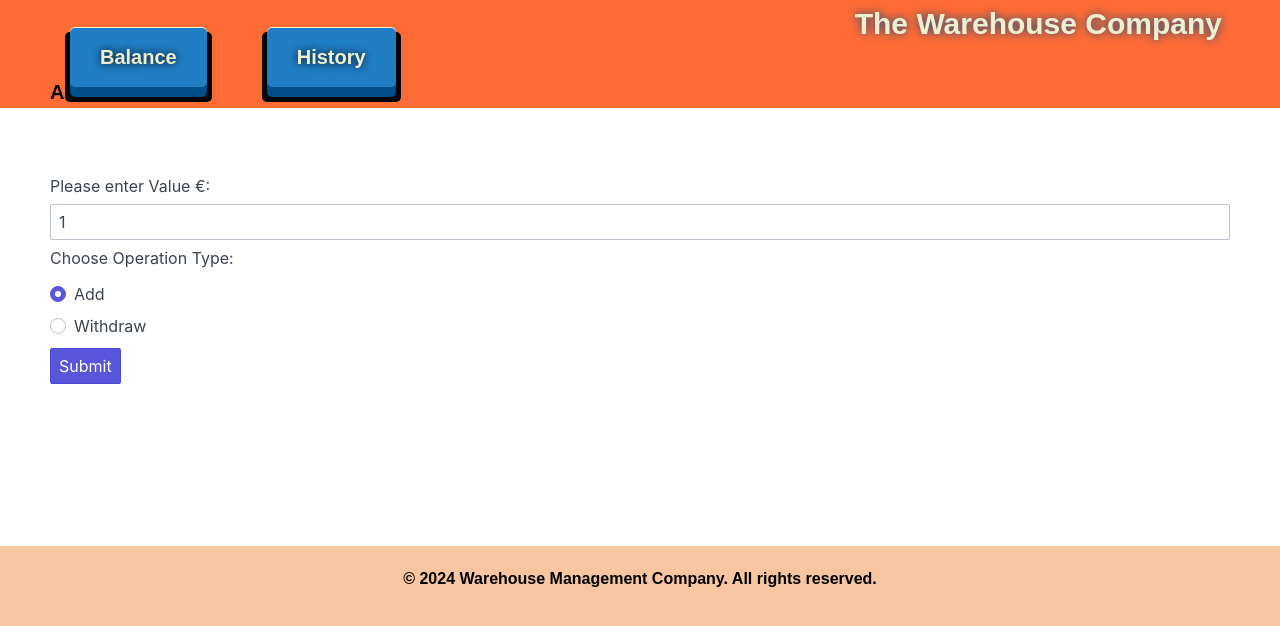
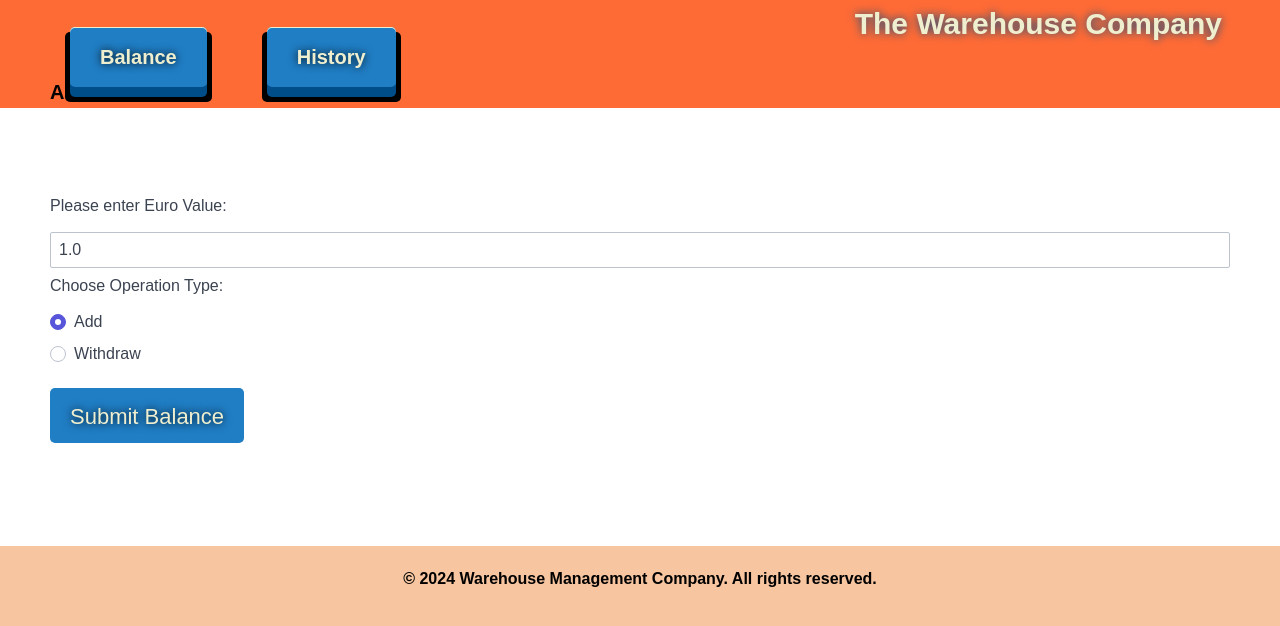
Before and after one commit to Balsamo91/Final_Project_Future_Collars, a Flask app: page /balance in a window 1280 px wide. Shown: the part 165-791 px from the top of the page. Run offline with Flask 3, Linux system fonts and the light colour scheme; data comes from the database, SQL or seed files in the repository; some web fonts are replaced; grey boxes are pictures that could not be loaded.

Commit message:
nearly there

```diff
--- a/templates/balance.html
+++ b/templates/balance.html
@@ -2,8 +2,12 @@
 
 {% block content_balance %}
 <form action="/submit_balance" method="post">
-    <label class="form-label" for="money">Please enter Value €:</label>
-    <input class="form-input" type="number" id="money" name="money" value="1" min="1" required>
+    <div class="form-group">
+        <label class="form-label" for="money">Please enter Euro Value:</label>
+    </div>
+    <div class="typing-box">
+        <input class="form-input" type="number" id="money" name="money" value="1.0" min="1.0" step="0.01" required>
+    </div>
     <div class="form-group">
         <label class="form-label">Choose Operation Type:</label>
         <label class="form-radio">
@@ -15,9 +19,39 @@
             <i class="form-icon"></i> Withdraw
         </label>
     </div>
-    <button class="btn btn-primary" type="submit">Submit</button>
+    <div class="button-action">
+        <button type="submit" class="button-action">Submit Balance</button>
+    </div>
     {% if error_message_funds_again %}
         <p class="error-message" style="color: red;">{{ error_message_funds_again }}</p>
     {% endif %}
 </form>
 {% endblock %}
+
+<!--
+    <div class="container-button-submit">
+        <div class="center">
+        <button class="btn">
+            <svg width="180px" height="60px" viewBox="0 0 180 60" class="border">
+            <polyline points="179,1 179,59 1,59 1,1 179,1" class="bg-line" />
+            <polyline points="179,1 179,59 1,59 1,1 179,1" class="hl-line" />
+            </svg>
+            <span>SUBMIT</span>
+        </button>
+        </div> -->
+
+        <!-- <div class="button-submit">
+            <button type="submit">Submit</button>
+        </div> -->
+<!--
+        <div class="container-button-submit">
+            <div class="center">
+                <button type="submit" class="btn">
+                    <svg width="180px" height="60px" viewBox="0 0 180 60" class="border">
+                        <polyline points="179,1 179,59 1,59 1,1 179,1" class="bg-line" />
+                        <polyline points="179,1 179,59 1,59 1,1 179,1" class="hl-line" />
+                    </svg>
+                    <span>Submit for Purchase</span>
+                </button>
+            </div>
+        </div> -->
--- a/templates/base.html
+++ b/templates/base.html
@@ -13,6 +13,8 @@
     <style>
         @import url('https://fonts.cdnfonts.com/css/arcade-classic');
         @import url('https://fonts.cdnfonts.com/css/arcade');
+        @import url('https://fonts.googleapis.com/css?family=Lato:100&display=swap');
+
         body {
             margin: 0;
             padding: 0;
@@ -125,17 +127,39 @@
         .form-group-main {
             margin-left: 50px;
             margin-right: 50px;
-            margin-top: 60px;
+            margin-top: 80px;
         }
+         .form-group {
+            font-family: 'Arcade Rounded', sans-serif;
+        }
+        .typing-box {
+            font-family: 'Arcade Normal', sans-serif;
+        }
+
+
         .button-submit {
             margin-top: 10px;
         }
-        .button{
-            position:relative;
-            display:inline-block;
-            margin:20px;
+
+        /* Sale and Purchase button SUBMITs */
+        .button-action {
+            margin-top: 1%;
+            font-size: 22px; /* Increase font size */
+            font-family: 'Arcade Normal', sans-serif;
+            color: #EFEFD0; /* Text color */
+            background-color: #207ec5; /* Background color */
+            border: none; /* Remove default border */
+            padding: 5px 10px; /* Increase padding */
+            border-radius: 5px; /* Rounded corners */
+            display: inline-block; /* Ensure button behaves like an inline element */
+            cursor: pointer; /* Pointer cursor on hover */
+            text-align: center; /* Center the text */
+            text-decoration: none; /* Remove underline from text */
+            text-shadow: 0px 0px 10px #000;
+
         }
 
+        /* Below is for the navbar buttons */
         .button{
             position:relative;
             display:inline-block;
@@ -192,6 +216,61 @@
             -moz-border-radius: 5px;
             border-radius: 5px;
         }
+
+        /* Below is for the SUBMIT buttons */
+
+        /* .container-button-submit {
+            position: absolute;
+            left: 50%;
+            top: 50%;
+            transform: translate(-50%, -50%);
+            display: flex;
+            justify-content: center;
+            align-items: center;
+        }
+
+        .center {
+            width: 180px;
+            height: 1px;
+            position: absolute;
+        }
+
+        .btn {
+                width: 180px;
+                height: 60px;
+                cursor: pointer; */
+                /* background: #FF6B35; /* This is for the button color itself*/
+                /* outline: none;
+                transition: 1s ease-in-out;
+        }
+
+        svg {
+            position: absolute;
+            left: 0;
+            top: 0;
+            fill: none;
+            stroke: #EFEFD0; This is for the rotation line in the button */
+            /* stroke-dasharray: 150 480;
+            stroke-dashoffset: 150;
+            transition: 1s ease-in-out;
+        }
+
+        .btn:hover {
+            transition: 1s ease-in-out;
+            background: #004E89;
+        }
+
+        .btn:hover svg {
+            stroke-dashoffset: -480;
+        }
+
+        .btn span {
+            color: #EFEFD0; This is for the text in the button */
+            /* font-size: 20px;
+            font-weight: 100;
+            font-family: 'Arcade Normal', sans-serif;
+            text-shadow: 0px 0px 10px #000;
+        } */
 
     </style>
 </head>
--- a/templates/history.html
+++ b/templates/history.html
@@ -23,7 +23,9 @@
                 <td><div class="table-content">{{ h.quantity }}</div></td>
                 <td><div class="table-content">{{ h.timestamp }}</div></td>
                 <td>
-                    <a href="/history/{{ h.id }}" class="btn btn-error">Delete</a>
+                    <div class="delete-btn">
+                        <a href="/history/{{ h.id }}" class="btn btn-error">Delete</a>
+                    </div>
                 </td>
             </tr>
         {% endfor %}
```
Also changed, not shown: main.css (+114 -0 lines), templates/purchase.html (+10 -4 lines), templates/sale.html (+9 -3 lines).
